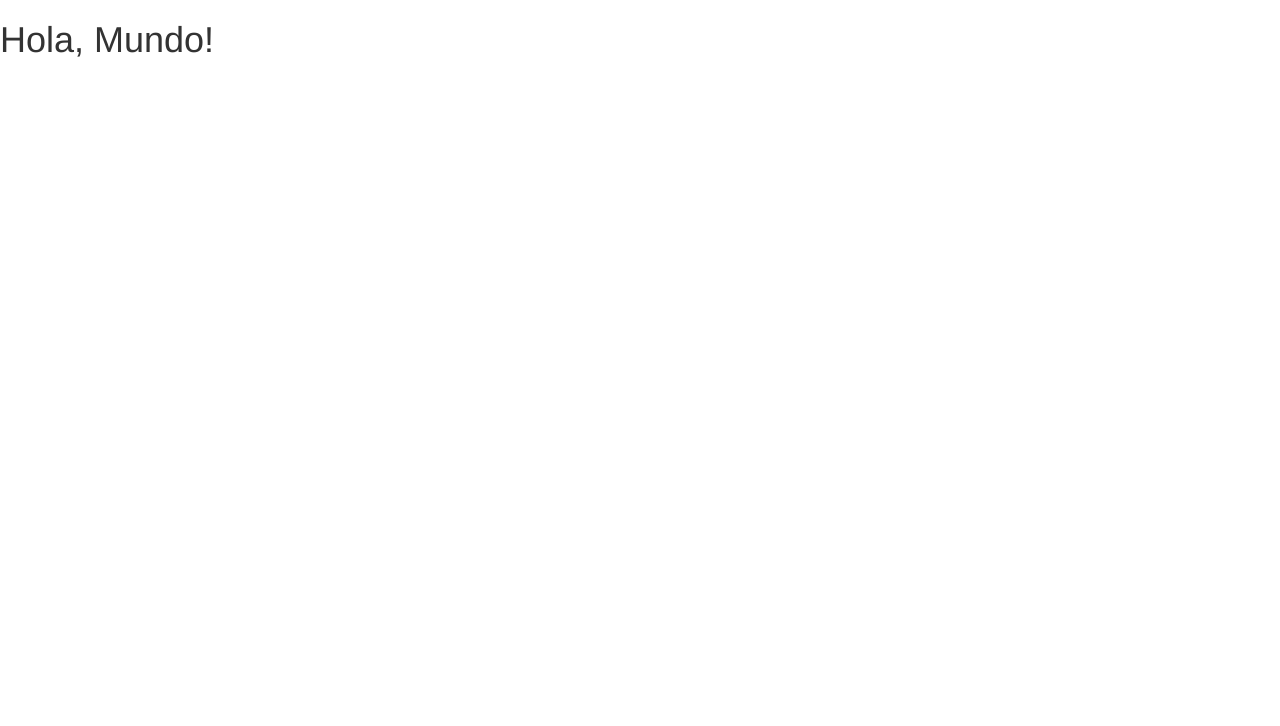
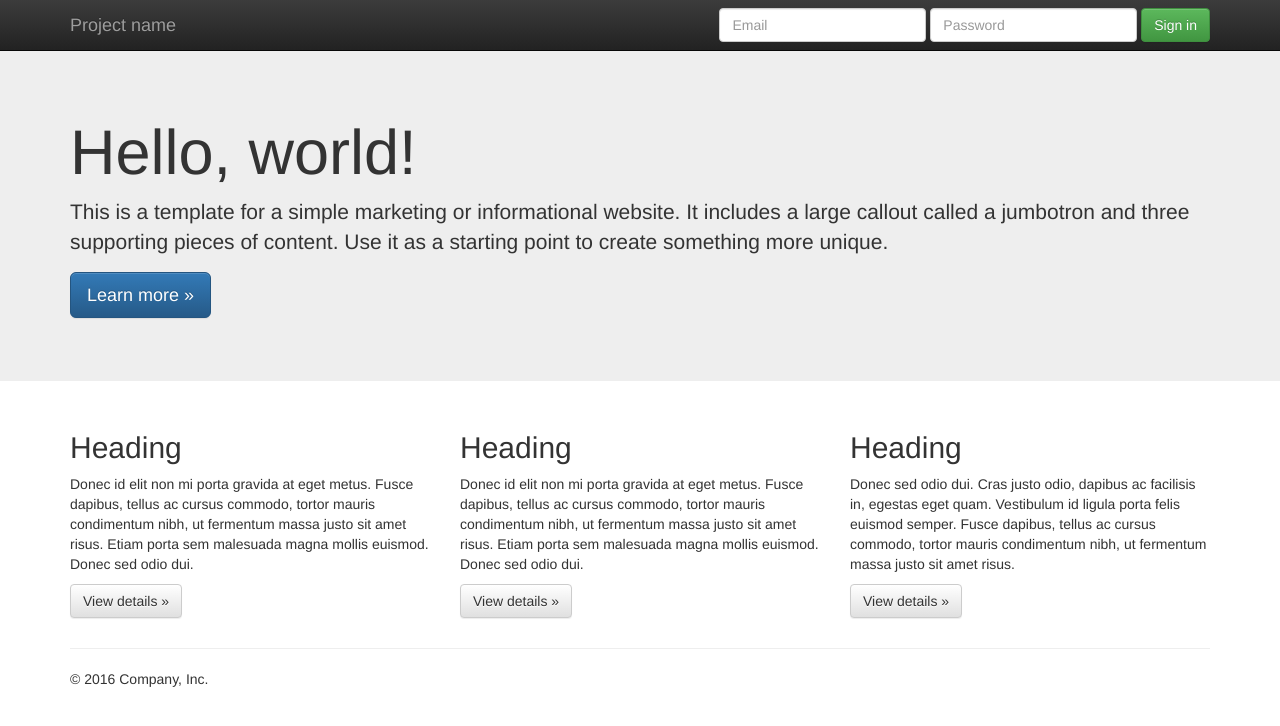
Before and after one commit to Cuahutli/djidea, a Django app: page / in a window 1280 px wide. Before the commit the part shown is almost empty. Shown: the top 726 px of the page. Run offline with Django 3.2, Linux system fonts and the light colour scheme; some libraries are stand-ins or nearby versions.

Commit message:
New landing page

```diff
--- /dev/null
+++ b/live-static/static-root/css/main.1b789b7823e4.css
@@ -0,0 +1,4 @@
+body{
+	padding-top: 50px;
+	padding-bottom: 20px;
+}
--- /dev/null
+++ b/live-static/static-root/css/main.css
@@ -0,0 +1,4 @@
+body{
+	padding-top: 50px;
+	padding-bottom: 20px;
+}
--- /dev/null
+++ b/static/css/main.css
@@ -0,0 +1,4 @@
+body{
+	padding-top: 50px;
+	padding-bottom: 20px;
+}
--- a/static/main.css
+++ /dev/null
@@ -1,3 +0,0 @@
-body{
-	color:#000;
-}
--- a/templates/base.html
+++ b/templates/base.html
@@ -1,3 +1,4 @@
+{% load static %}
 <!DOCTYPE html>
 <html lang="en">
   <head>
@@ -13,6 +14,8 @@
 	<!-- Optional theme -->
 	<link rel="stylesheet" href="https://maxcdn.bootstrapcdn.com/bootstrap/3.3.7/css/bootstrap-theme.min.css" integrity="sha384-rHyoN1iRsVXV4nD0JutlnGaslCJuC7uwjduW9SVrLvRYooPp2bWYgmgJQIXwl/Sp" crossorigin="anonymous">
 
+	<link rel="stylesheet" href="{% static 'css/main.css' %}" >
+
     <!-- HTML5 shim and Respond.js for IE8 support of HTML5 elements and media queries -->
     <!-- WARNING: Respond.js doesn't work if you view the page via file:// -->
     <!--[if lt IE 9]>
@@ -21,8 +24,67 @@
     <![endif]-->
   </head>
   <body>
-  	{% block content %}
-    {% endblock content %}
+
+  	<nav class="navbar navbar-inverse navbar-fixed-top">
+      <div class="container">
+        <div class="navbar-header">
+          <button type="button" class="navbar-toggle collapsed" data-toggle="collapse" data-target="#navbar" aria-expanded="false" aria-controls="navbar">
+            <span class="sr-only">Toggle navigation</span>
+            <span class="icon-bar"></span>
+            <span class="icon-bar"></span>
+            <span class="icon-bar"></span>
+          </button>
+          <a class="navbar-brand" href="#">Project name</a>
+        </div>
+        <div id="navbar" class="navbar-collapse collapse">
+          <form class="navbar-form navbar-right">
+            <div class="form-group">
+              <input type="text" placeholder="Email" class="form-control">
+            </div>
+            <div class="form-group">
+              <input type="password" placeholder="Password" class="form-control">
+            </div>
+            <button type="submit" class="btn btn-success">Sign in</button>
+          </form>
+        </div><!--/.navbar-collapse -->
+      </div>
+    </nav>
+
+    <!-- Main jumbotron for a primary marketing message or call to action -->
+    <div class="jumbotron">
+      <div class="container">
+        <h1>Hello, world!</h1>
+        <p>This is a template for a simple marketing or informational website. It includes a large callout called a jumbotron and three supporting pieces of content. Use it as a starting point to create something more unique.</p>
+        <p><a class="btn btn-primary btn-lg" href="#" role="button">Learn more &raquo;</a></p>
+      </div>
+    </div>
+
+    <div class="container">
+      <!-- Example row of columns -->
+      <div class="row">
+        <div class="col-md-4">
+          <h2>Heading</h2>
+          <p>Donec id elit non mi porta gravida at eget metus. Fusce dapibus, tellus ac cursus commodo, tortor mauris condimentum nibh, ut fermentum massa justo sit amet risus. Etiam porta sem malesuada magna mollis euismod. Donec sed odio dui. </p>
+          <p><a class="btn btn-default" href="#" role="button">View details &raquo;</a></p>
+        </div>
+        <div class="col-md-4">
+          <h2>Heading</h2>
+          <p>Donec id elit non mi porta gravida at eget metus. Fusce dapibus, tellus ac cursus commodo, tortor mauris condimentum nibh, ut fermentum massa justo sit amet risus. Etiam porta sem malesuada magna mollis euismod. Donec sed odio dui. </p>
+          <p><a class="btn btn-default" href="#" role="button">View details &raquo;</a></p>
+       </div>
+        <div class="col-md-4">
+          <h2>Heading</h2>
+          <p>Donec sed odio dui. Cras justo odio, dapibus ac facilisis in, egestas eget quam. Vestibulum id ligula porta felis euismod semper. Fusce dapibus, tellus ac cursus commodo, tortor mauris condimentum nibh, ut fermentum massa justo sit amet risus.</p>
+          <p><a class="btn btn-default" href="#" role="button">View details &raquo;</a></p>
+        </div>
+      </div>
+
+      <hr>
+
+      <footer>
+        <p>&copy; 2016 Company, Inc.</p>
+      </footer>
+    </div> <!-- /container -->
 
     <!-- jQuery (necessary for Bootstrap's JavaScript plugins) -->
     <script src="https://ajax.googleapis.com/ajax/libs/jquery/1.12.4/jquery.min.js"></script>
```
Also changed, not shown: live-static/static-root/staticfiles.json (+1 -1 lines).
